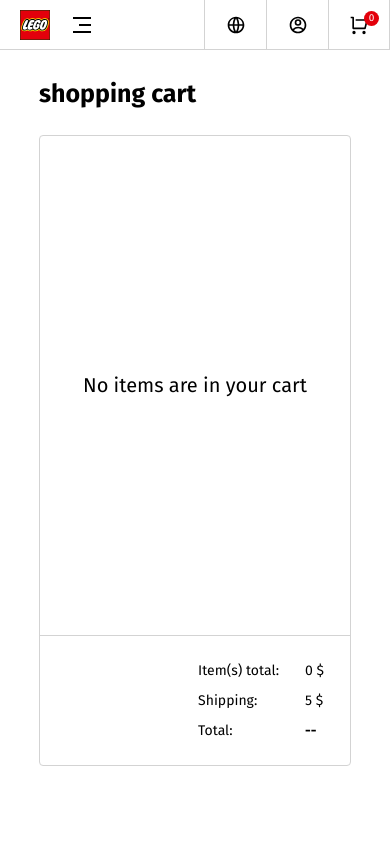
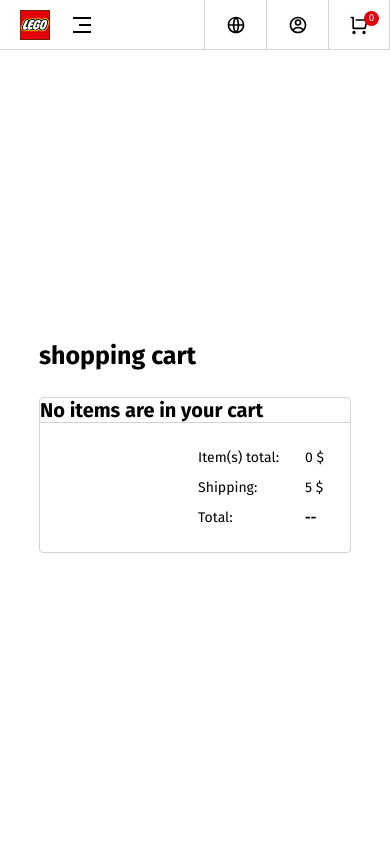
Before and after one commit to lookingcoolonavespa/lego_ecommerce, a Next.js app: page /cart in a window 390 px wide. Shown: the top 844 px of the page. Built offline with nearby package versions, Linux system fonts and the light colour scheme.

Commit message:
cart now expands to 3 products before becoming a scroll

```diff
--- a/components/CartProductWrapper.tsx
+++ b/components/CartProductWrapper.tsx
@@ -6,14 +6,15 @@ import CartContext from '../utils/CartContext';
 
 interface Props {
   product: ProductInCartInterface;
+  divRef?: React.RefObject<HTMLDivElement>;
 }
 
-export default function CartProductWrapper({ product }: Props) {
+export default function CartProductWrapper({ product, divRef }: Props) {
   const { handleCart } = useContext(CartContext);
   const selectInput = useRef<HTMLSelectElement | null>(null);
 
   return (
-    <div className={styles.main}>
+    <div ref={divRef} className={styles.main}>
       <div className={styles.product_img_wrapper}>
         <Image
           src={product.imgSrc}
--- a/pages/cart.tsx
+++ b/pages/cart.tsx
@@ -1,4 +1,4 @@
-import React, { useContext } from 'react';
+import React, { useRef, useContext } from 'react';
 import CartContext from '../utils/CartContext';
 import Layout from '../components/Layout';
 import styles from '../styles/Cart.module.scss';
@@ -12,12 +12,19 @@ export default function Cart() {
   const { cart } = useContext(CartContext);
   const { mobileCheck } = useMobile();
 
-  const itemTotal = cart.reduce(
+  const costTotal = cart.reduce(
     (acc: number, curr: ProductInCartInterface) =>
       acc + Number(curr.price) * curr.quantity,
     0
   );
-  const itemTotalRounded = Math.ceil(itemTotal * 100) / 100; // so price is cut off after two decimal points
+  const costTotalRounded = Math.ceil(costTotal * 100) / 100; // so price is cut off after two decimal points
+
+  const productWrapper = useRef<HTMLDivElement | null>(null);
+  const productWrapperHeight = productWrapper.current
+    ? Number(
+        window.getComputedStyle(productWrapper.current).height.slice(0, -2)
+      )
+    : 0;
 
   return (
     <>
@@ -29,11 +36,19 @@ export default function Cart() {
               <h2>shopping cart</h2>
             </header>
             <main className={styles.cart}>
-              <section className={styles.products_ctn}>
+              <section
+                className={styles.products_ctn}
+                style={{
+                  height:
+                    cart.length > 3 ? `${3 * productWrapperHeight}px` : 'auto',
+                }}
+              >
+                <div className={cart.length > 3 ? 'scroller' : ''}>
                   {cart.length ? (
                     cart.map((product: ProductInCartInterface) => {
                       return (
                         <CartProductWrapper
+                          divRef={productWrapper}
                           key={product.title}
                           product={product}
                         />
@@ -42,15 +57,16 @@ export default function Cart() {
                   ) : (
                     <h3>No items are in your cart</h3>
                   )}
+                </div>
               </section>
               <section className={styles.price_ctn}>
                 <span className={styles.detail_label}>Item(s) total:</span>
-                <span>{itemTotalRounded} $</span>
+                <span>{costTotalRounded} $</span>
                 <span className={styles.detail_label}>Shipping:</span>
                 <span>5 $</span>
                 <span className={styles.detail_label}>Total:</span>
                 <span className="bold">
-                  {itemTotalRounded ? `${itemTotalRounded + 5} $` : '--'}
+                  {costTotalRounded ? `${costTotalRounded + 5} $` : '--'}
                 </span>
               </section>
             </main>
--- a/styles/Cart.module.scss
+++ b/styles/Cart.module.scss
@@ -1,5 +1,7 @@
+@use './variables';
+
 .container {
-  height: 100vh;
+  height: calc(100vh - variables.$nav_height-desktop);
   display: flex;
   align-items: center;
 }
@@ -8,7 +10,6 @@
   width: 80%;
   max-width: 800px;
   margin: 0 auto;
-  margin-bottom: 100px;
 
   header {
     margin-bottom: 2em;
@@ -20,15 +21,13 @@
 .cart {
   border: 1px solid var(--border);
   border-radius: 4px;
-  display: flex;
-  flex-direction: column;
-  justify-content: space-between;
 }
 
 .products_ctn {
   flex: 1;
   display: flex;
   flex-direction: column;
+  position: relative;
 
   & > h3 {
     flex: 1;
@@ -48,9 +47,22 @@
   justify-content: flex-end;
   row-gap: 1em;
   column-gap: 2em;
+  border-top: 1px solid var(--border);
 }
 
 .detail_wrapper {
   display: flex;
   column-gap: 2em;
 }
+
+@media screen and (max-width: 810px) {
+  .container {
+    height: calc(100vh - variables.$nav_height-mobile);
+  }
+
+  .products_ctn {
+    & > h3 {
+      min-height: 300px;
+    }
+  }
+}
--- a/styles/Nav.module.scss
+++ b/styles/Nav.module.scss
@@ -1,3 +1,5 @@
+@use './variables';
+
 .main {
   position: relative;
   display: flex;
@@ -64,7 +66,7 @@
 }
 
 .mobile {
-  height: 50px;
+  height: variables.$nav_height-mobile;
 
   .logo_wrapper {
     margin: 0 20px;
--- /dev/null
+++ b/styles/_variables.scss
@@ -0,0 +1,2 @@
+$nav_height-mobile: 50px;
+$nav_height-desktop: 70px;
```
Lines whose indentation alone changed are shown as unchanged.
